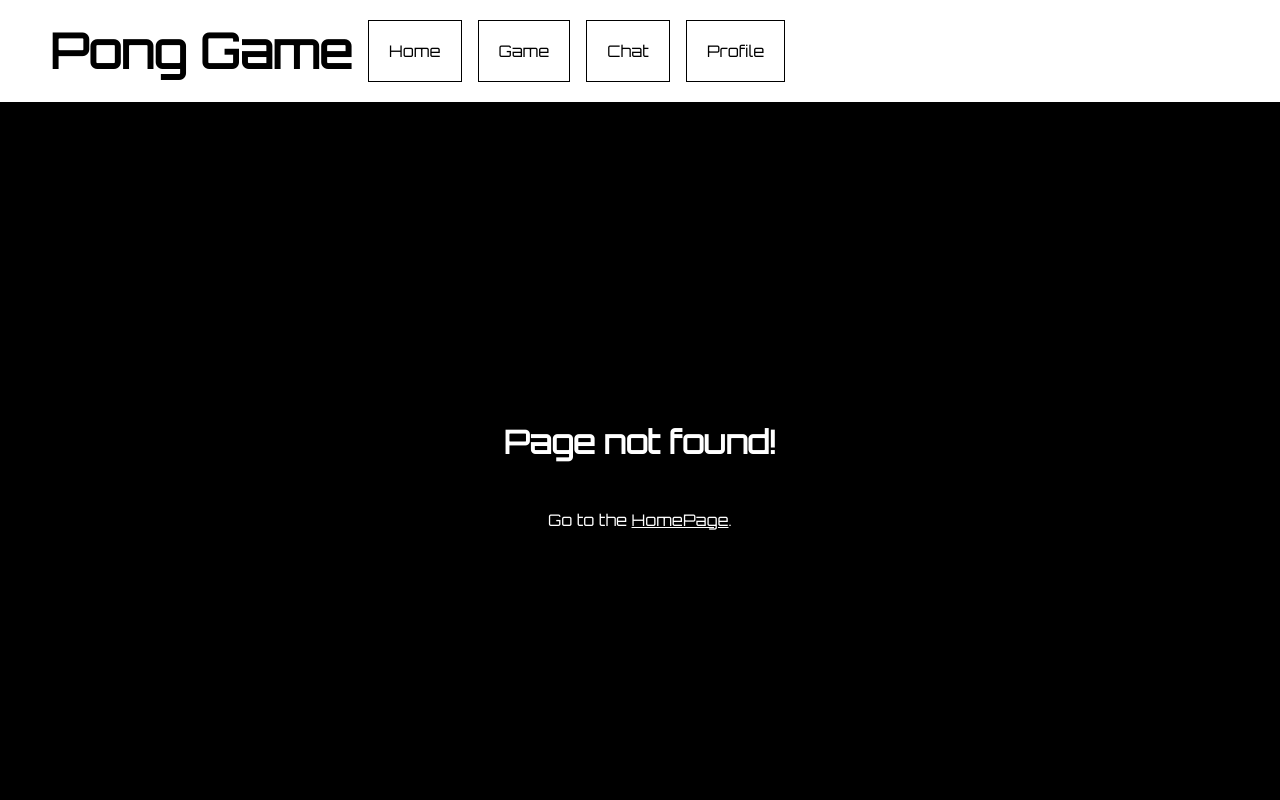
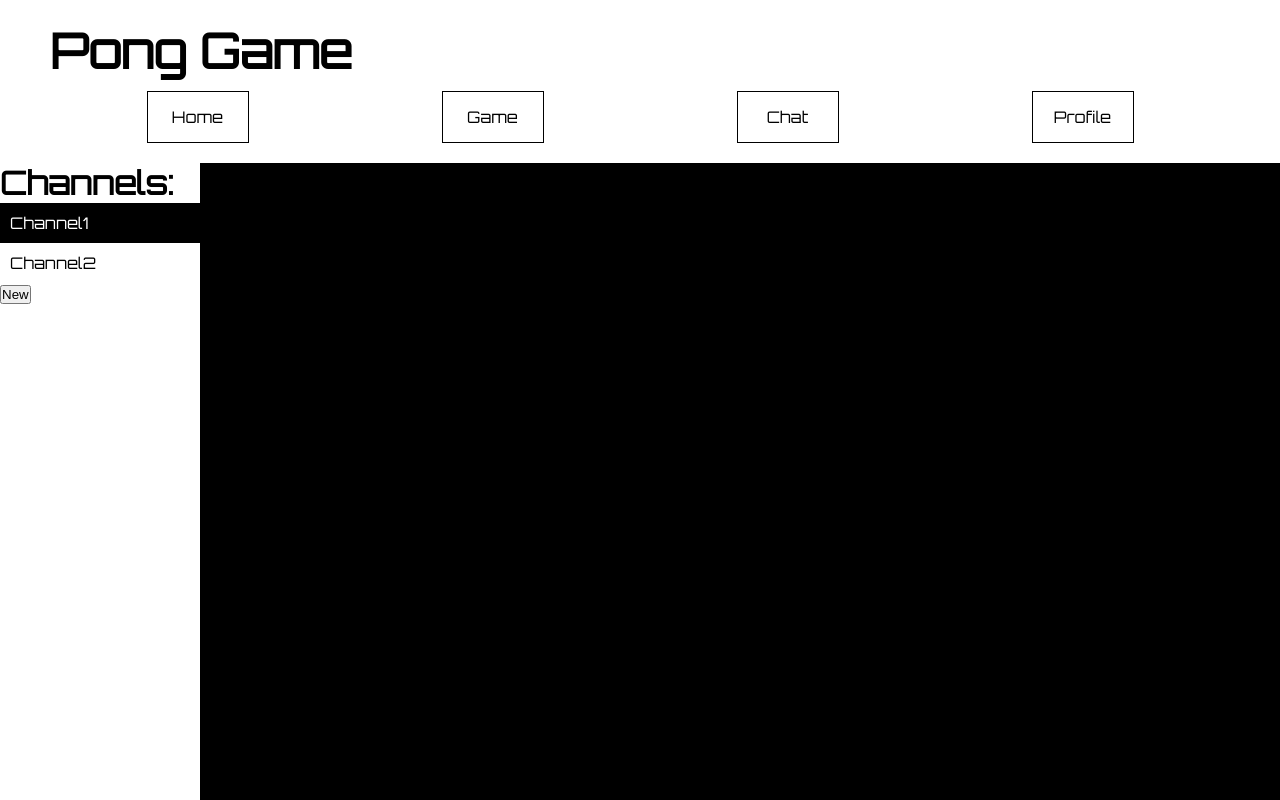
Before and after one commit to alex-sdn/ft_transcendence, a React (Vite) app in the folder monorepo/apps/front/: page /chat/channel/1 in a window 1280 px wide. Before the commit this address had no page. Built offline with nearby package versions, Linux system fonts and the light colour scheme.

Commit message:
navbar chat + rename default picture function

```diff
--- a/monorepo/apps/front/src/App.tsx
+++ b/monorepo/apps/front/src/App.tsx
@@ -10,23 +10,27 @@ import {
 
 // layouts
 import RootLayout from './layouts/RootLayout'
+import ChatLayout from './layouts/ChatLayout'
 
 //pages
 import Home from './pages/Home'
 import Game from './pages/Game'
-import Chat from './pages/Chat'
 import Profile from './pages/Profile'
 import NotFound from './pages/NotFound'
 import Login from './pages/Login'
 import Nickname from './pages/Nickname'
 import ProfilePicture from './pages/ProfilePicture'
+import Channel from './pages/chat/Channel'
 
 const router = createBrowserRouter(
   createRoutesFromElements(
     <Route path='/' element={<RootLayout />}>
       <Route index element={<Home />} />
       <Route path="game" element={<Game />} />
-      <Route path="chat" element={<Chat />} />
+      <Route path="chat" element={<ChatLayout />}>
+        {/* <Route path=":channelName/:channelId" element={<Channel />}/> */}
+        <Route path="channel/:channelId" element={<Channel />} />
+      </Route>
       <Route path="profile" element={<Profile />} />
       <Route path="login" element={<Login />} />
       <Route path="nickname" element={<Nickname />} />
--- /dev/null
+++ b/monorepo/apps/front/src/layouts/ChatLayout.tsx
@@ -0,0 +1,34 @@
+import React from "react";
+import { NavLink, Outlet } from "react-router-dom";
+
+const ChatLayout: React.FC = () => {
+    return (
+        <div>
+            <div className="sidebar">
+                <h2>Channels:</h2>
+                {/* rajouter une barre de recherche Search ? */}
+                <nav>
+                    <ul>
+                        <li>
+                            <NavLink to={`/chat/channel/1`}>Channel1</NavLink>
+                        </li>
+                        <li>
+                            <NavLink to={`/chat/channel/2`}>Channel2</NavLink>
+                        </li>
+                    </ul>
+                </nav>
+                <div>
+                    <form method="post">
+                        <button type="submit">New</button>
+                    </form>
+                </div>
+            </div>
+
+            <main>
+                <Outlet />
+            </main>
+        </div>
+    );
+}
+
+export default ChatLayout;
--- a/monorepo/apps/front/src/layouts/RootLayout.tsx
+++ b/monorepo/apps/front/src/layouts/RootLayout.tsx
@@ -5,8 +5,8 @@ const RootLayout: React.FC = () => {
   return (
     <div className='root-layout'>
       <header>
-        <nav>
-          <h1>Pong Game</h1>
+        <h1>Pong Game</h1>
+        <nav className="links">
           <NavLink to="/">Home</NavLink>
           <NavLink to="game">Game</NavLink>
           <NavLink to="chat">Chat</NavLink>
--- a/monorepo/apps/front/src/main.tsx
+++ b/monorepo/apps/front/src/main.tsx
@@ -7,7 +7,8 @@ import './style/header.css';
 import './style/index.css';
 import './style/NotFound.css';
 import './style/Login.css';
-import './style/ProfilePicture.css'
+import './style/ProfilePicture.css';
+import './style/Chat.css'
 
 const root = ReactDOM.createRoot(document.getElementById('root')!);
 root.render(
--- a/monorepo/apps/front/src/pages/Chat.tsx
+++ /dev/null
@@ -1,9 +0,0 @@
-import React from 'react';
-
-const Chat: React.FC = () => {
-    return (
-        <h2>Chat</h2>
-    );
-}
-
-export default Chat;
--- a/monorepo/apps/front/src/pages/ProfilePicture.tsx
+++ b/monorepo/apps/front/src/pages/ProfilePicture.tsx
@@ -9,7 +9,7 @@ const ProfilePicture: React.FC = () => {
     const navigate = useNavigate();
 
     useEffect(() => {
-        const fetchDefaultAvatar = async () => {
+        const fetchAvatar = async () => {
             let response = await axios.get('/api/user/me', {
                 headers: {
                     'Authorization': 'Bearer ' + jwtToken,
@@ -29,7 +29,7 @@ const ProfilePicture: React.FC = () => {
                 setImage(file);
             }
         };
-        fetchDefaultAvatar();
+        fetchAvatar();
     }, []);
 
     const selectImageHandler = (event: React.ChangeEvent<HTMLInputElement>) => {
--- /dev/null
+++ b/monorepo/apps/front/src/pages/chat/Channel.tsx
@@ -0,0 +1,11 @@
+import React from 'react';
+
+const Channel: React.FC = () => {
+    return (
+        <h2>Channel</h2>
+
+
+    );
+}
+
+export default Channel;
--- /dev/null
+++ b/monorepo/apps/front/src/pages/chat/getChannels.tsx
@@ -0,0 +1,5 @@
+import axios from "axios";
+import React from "react";
+
+export default function createChannel() {
+}
--- /dev/null
+++ b/monorepo/apps/front/src/style/Chat.css
@@ -0,0 +1,29 @@
+.sidebar {
+    height: 100vh;
+    background-color: white;
+    position: fixed;
+    width: 200px;
+    margin: 0;
+    padding: 0;
+}
+
+.sidebar h2 {
+    color: black;
+}
+
+.sidebar a {
+    display: block;
+    color: black;
+    padding: 10px;
+    text-decoration: none;
+}
+
+.sidebar a.active {
+    color: white;
+    background-color: black;
+}
+
+.sidebar a:hover:not(.active) {
+    color: white;
+    background-color: black;
+}
--- a/monorepo/apps/front/src/style/header.css
+++ b/monorepo/apps/front/src/style/header.css
@@ -5,30 +5,35 @@ header {
 
 header h1 {
     /*font-family: 'Pixelify Sans', sans-serif;*/
+    display: flex;
     font-size: 3em;
     color: black;
+    justify-content: flex-start;
 }
 
-header nav {
+.links {
     display: flex;
-    gap: 16px;
-    justify-content: flex-start;
-    max-width: 1200px;
-    margin: 0 auto;
+    flex-flow: row nowrap;
+    justify-content: space-around;
+    padding: 0;
+    margin: 0;
 }
 
-header nav a {
-    display: flex;
+.links a {
+    width: 100px;
+    height: 50px;
+    margin-top: 10px;
+    line-height: 50px; /* have to be same value as height to be centered ! */
     color: black;
     text-decoration: none;
+    text-align: center;
+
+    /* border  */
     border-color: black;
     border-style: solid;
     border-width: 1px;
-    box-sizing: border-box;
-    align-items: center;
-    padding: 20px;
 }
 
-header nav a:hover {
+.links a:hover {
     box-shadow: 6px 6px 25px rgba(0, 0, 0, 0.5);
 }
--- a/monorepo/apps/front/src/style/index.css
+++ b/monorepo/apps/front/src/style/index.css
@@ -8,6 +8,8 @@
 
 * {
     margin: 0;
+    padding: 0;
+    box-sizing: 0;
 }
 
 body {
```
Also changed, not shown: 1 other file (tests, documents, lock files or other folders).
